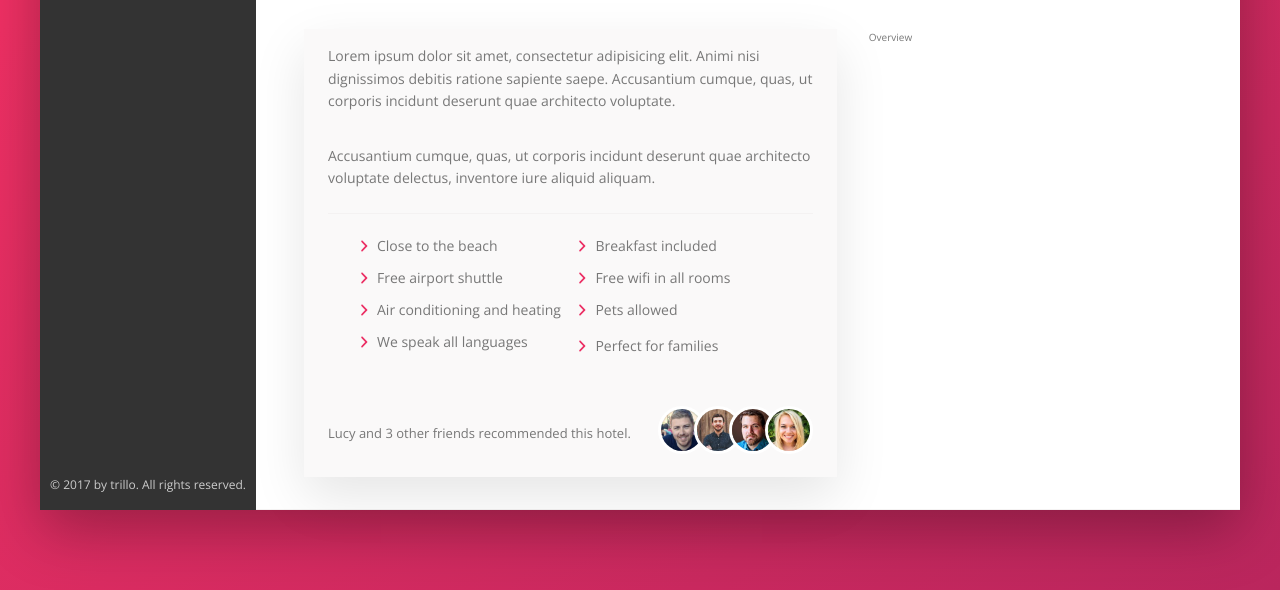
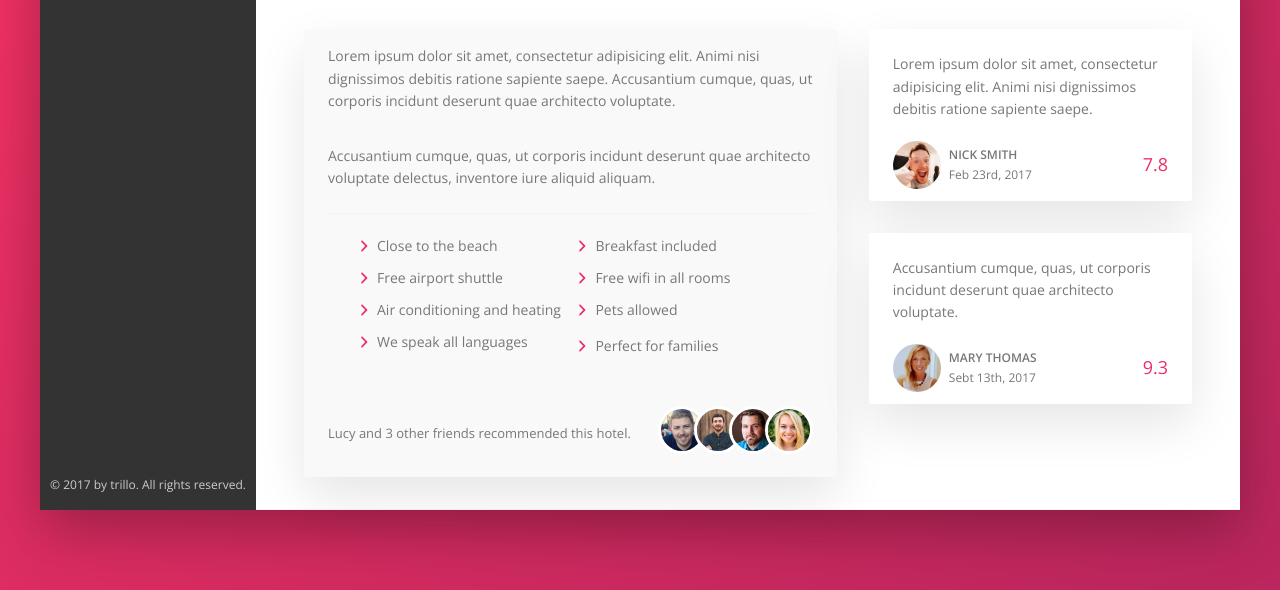
Before and after one commit to GulsahDuzgun/Trillo, a website: page index.html in a window 1280 px wide. Shown: the part 454-1044 px from the top of the page. Drawn offline with nearby package versions, Linux system fonts and the light colour scheme.

Commit message:
building the User Reviews Section

```diff
--- a/index.html
+++ b/index.html
@@ -170,7 +170,35 @@
                 </div>
               </div>
             </div>
-            <div class="user-overview">Overview</div>
+            <div class="user-review">
+              <figure class="review">
+                <blockquote class="review__text">
+                  Lorem ipsum dolor sit amet, consectetur adipisicing elit. Animi nisi dignissimos debitis ratione sapiente saepe.
+                </blockquote>
+                <figcaption class="review__user">
+                  <img src="img/user-1.jpg" alt="User 1" class="review__photo">
+                  <div class="review__user-box">
+                    <p class="review__user-name">Nick Smith</p>
+                    <p class="review__user-date">Feb 23rd, 2017</p>
+                  </div>
+                  <div class="review__rating">7.8</div>
+                </figcaption>
+              </figure>
+
+              <figure class="review">
+                <blockquote class="review__text">
+                 Accusantium cumque, quas, ut corporis incidunt deserunt quae architecto voluptate.
+                </blockquote>
+                <figcaption class="review__user">
+                  <img src="img/user-2.jpg" alt="User 1" class="review__photo">
+                  <div class="review__user-box">
+                    <p class="review__user-name">Mary Thomas</p>
+                    <p class="review__user-date">Sebt 13th, 2017</p>
+                  </div>
+                  <div class="review__rating">9.3</div>
+                </figcaption>
+              </figure>
+            </div>
           </div>
       </main>
       <!-- <footer class="footer">
--- a/sass/_component.scss
+++ b/sass/_component.scss
@@ -337,6 +337,53 @@
   }
 }
 
+.review {
+  background-color: #fff;
+  box-shadow: var(--shadow-light);
+  margin-bottom: 3.2rem;
+  padding: 1.2rem 2.4rem;
+  border-radius: 3px;
+
+  &__text {
+    padding: 1.2rem 0;
+    margin-bottom: 0.8rem;
+  }
+
+  &__user {
+    display: flex;
+    font-size: 1.2rem;
+    align-items: center;
+  }
+
+  &__photo {
+    width: 4.8rem;
+    height: 4.8rem;
+    border-radius: 50%;
+  }
+
+  &__user-box {
+    flex: 1;
+    margin-right: auto;
+    padding: 0 0.8rem;
+  }
+
+  &__user-name {
+    text-transform: uppercase;
+    font-weight: 600;
+    margin-bottom: 0.1rem;
+  }
+
+  &__user-date {
+    font-weight: 300;
+    color: var(--color-grey-dark-2);
+  }
+
+  &__rating {
+    color: var(--color-primary);
+    font-size: 1.8rem;
+  }
+}
+
 .btn-inline {
   display: inline-block;
   font-size: inherit;
--- a/sass/_layout.scss
+++ b/sass/_layout.scss
@@ -108,6 +108,7 @@
   padding: 3.2rem 4.8rem;
   border-bottom: var(--line);
   background-color: #fff;
+  font-size: 1.4rem;
 }
 
 .description {
@@ -117,9 +118,10 @@
   box-shadow: var(--shadow-light);
   font-size: 1.4rem;
   padding: 1.6rem 2.4rem;
+  border-radius: 3px;
 }
 
-.user-overview {
+.user-review {
   flex: 1;
 }
 
```
Also changed, not shown: css/style.css.
